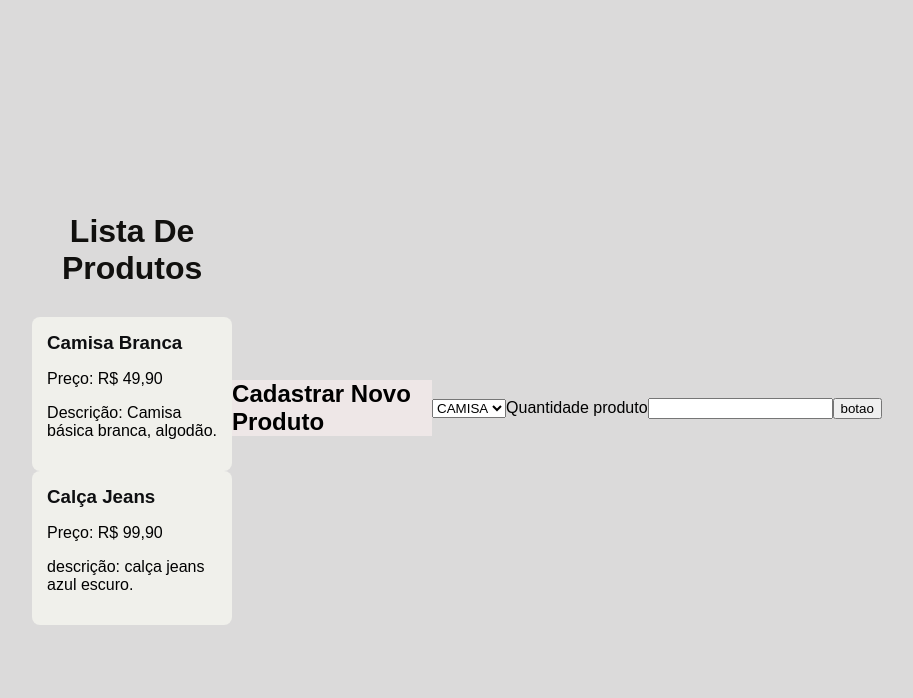
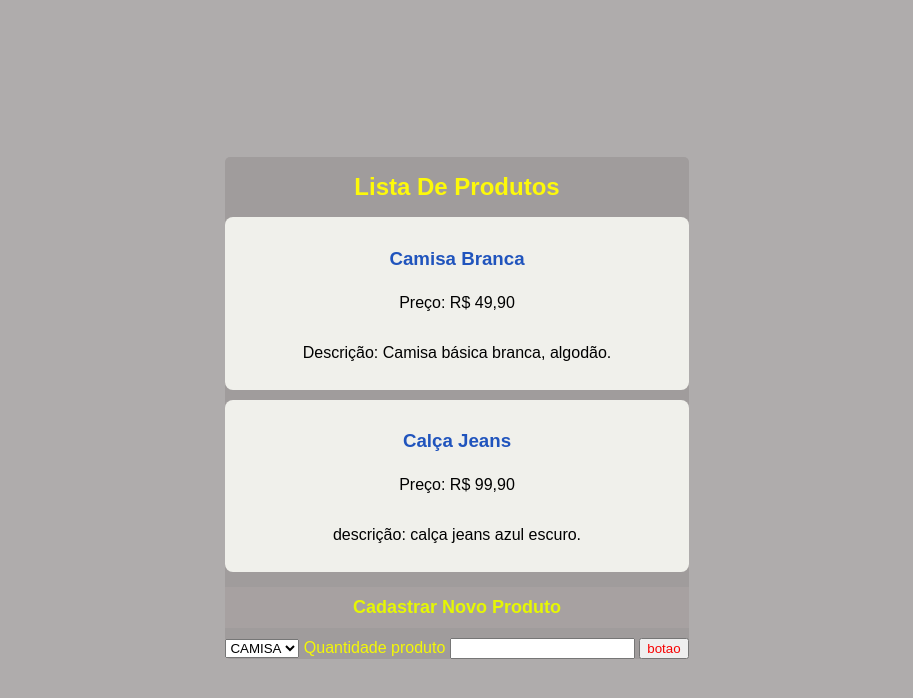
Before and after one commit to LUZIASI/java, a plain HTML site: page ferragens-joao/index.html in a window 1280 px wide. Shown: the whole page, without its empty margins (183-1096 px from the left). Drawn offline with Linux system fonts and the light colour scheme.

Commit message:
alteração no java e css

```diff
--- a/ferragens-joao/index.html
+++ b/ferragens-joao/index.html
@@ -8,6 +8,7 @@
 </head>
 
 <body>
+    <main>
     <div class="cabecalho">
         <h1>Lista De Produtos</h1>
 
@@ -22,23 +23,23 @@
             <p>Preço: R$ 99,90</p>
             <p>descrição: calça jeans azul escuro.</p>
         </div>
-    </div>
+
     <h2> Cadastrar Novo Produto</h2>
-    <select name="" id="produtos">
+    <select name="" id="produtos" class="">
         <option value="CAMISA">CAMISA</option>
         <option value="arroz">arroz</option>
         <option value="bombom">bombom</option>
         <option value="creme">creme</option>
         <option value="uva">uva</option>
-    </div>
     </select>
     <label for="">Quantidade produto</label>
     <input type="text" id="qtd">
 
     <button onclick="comprar()">botao</button>
     <div id="resultado"></div>
-
+</div>
     <script src="script.js"></script>
+</main>
 </body>
 
 </html>
--- a/ferragens-joao/style.css
+++ b/ferragens-joao/style.css
@@ -1,54 +1,71 @@
+
+
 body {
     font-family: Arial, sans-serif;
-    background-color: #dbdada;
-    margin: 8;
-    padding: 7;
-    color-interpolation-filters: auto;
-
+    background-color: #afacac;
+    height: 100vh;
     display: flex;
     justify-content: center;
     align-items: center;
-    height: 100vh;
+    flex-direction: column;
+}
+
+
+main{
+    background-color: #a09c9c;
+    border-radius: 5px;
 }
 /* Cabeçalho */
-.cabecalho h1{
-    text-align: center;
-    color: #11100e;
-    margin-bottom: 30px;
-}
-.cabecalho{
-    justify-content: center;
-    width: 200px;
+
+
+.cabecalho h1 {
+    display: flex;
+    flex-direction: column;
+    align-items: center;
+    font-size: 24px;
+    color: #fdf90a;
 }
 
-/* Lista de produtos */
-.lista-produtos {
-    display: flex;
-    flex-direction: column;
-    gap: 20px;
-    margin-bottom: 40px;
-    border: #1d1515;
-
+/* Título da seção */
+h2 {
+    background-color: #a7a1a1;
+    text-align: center;
+    padding: 10px;
+    font-size: 18px;
+    border-radius: px;
+    margin-bottom: 10px;
+    color: #e6f703;
 }
 
 .produto {
+    display: flex;
+    text-align: center;
+    align-items: center;
+    flex-direction: column;
     background-color: #f0f0eb;
-    padding: 15px;
+    padding: 12px;
     border-radius: 8px;
+
+    margin-bottom: 10px;
 }
 
 .produto h3 {
-    margin: 0 0 10px;
-    color: #0e0f11;
+    margin-bottom: 8px;
+    color: #2054bd;
+    width: 100%;
+
 }
 
 /* Formulário */
 .formulario {
+    width: 100%;
     display: flex;
     flex-direction: column;
-    gap: 15px;
+    gap: 12px;
 }
-h2{
-    background-color: #eee7e7;
-    width: 200px;
+label{
+    color: #f4f806;
 }
+button{
+    color: #f70303;
+}
```
